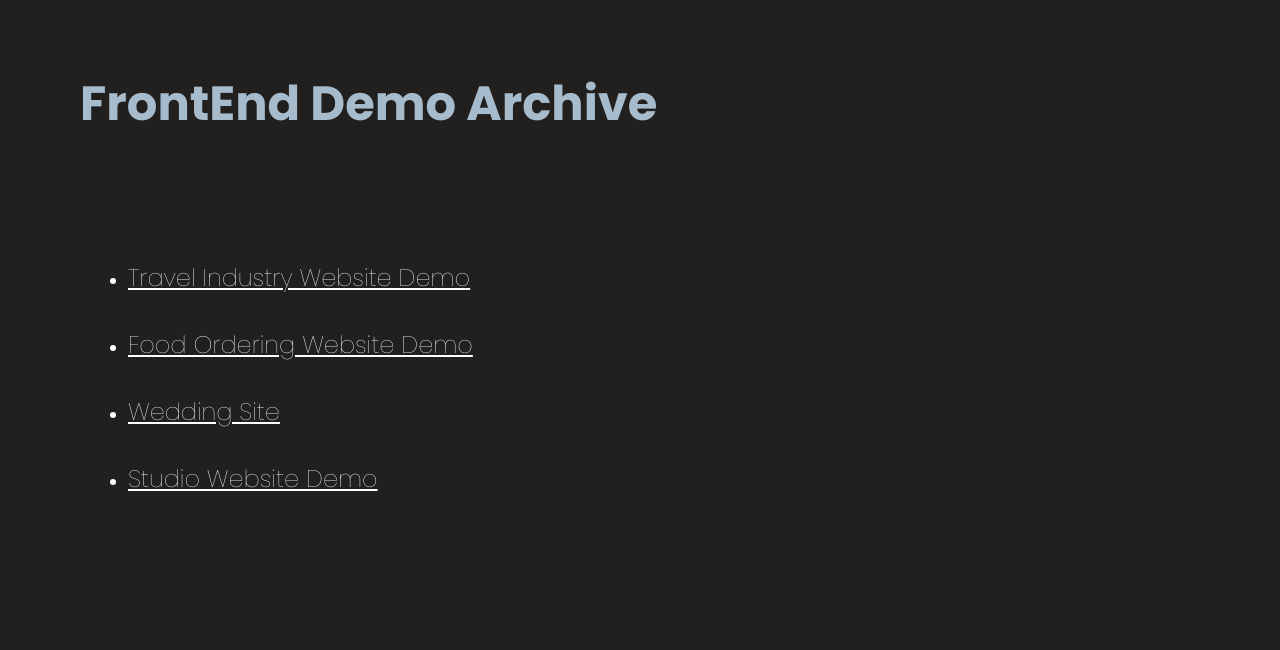
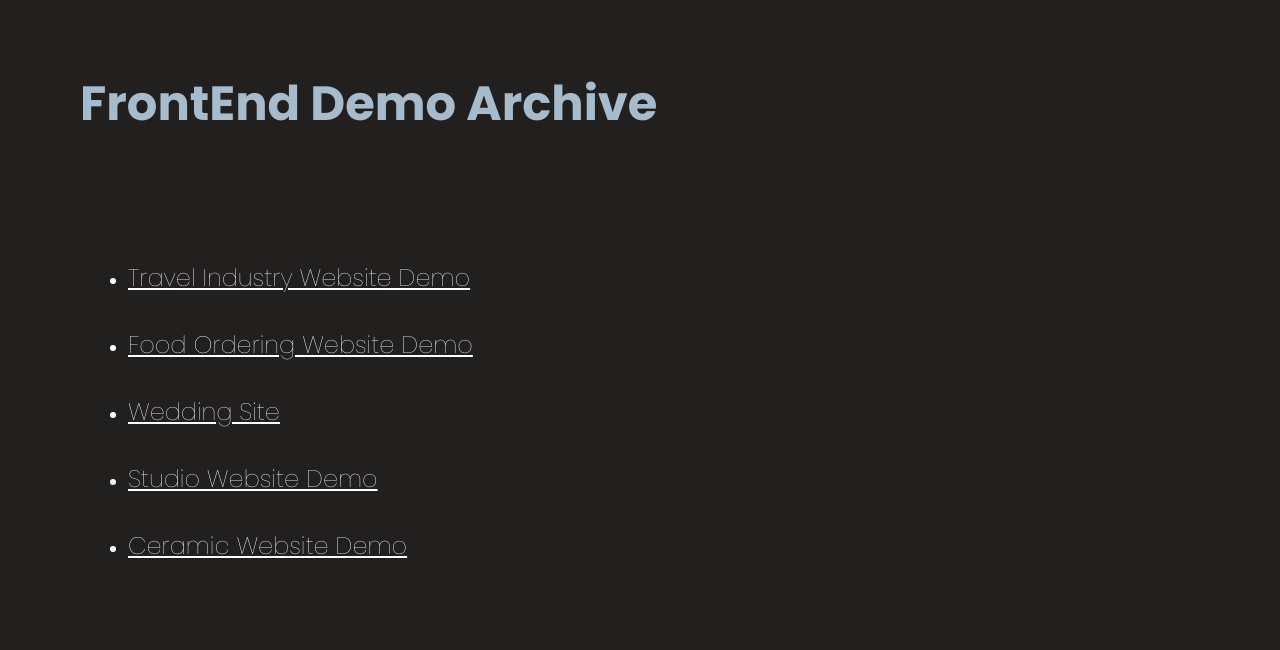
Before and after one commit to Irawadee/Portfolio2024, a plain HTML site: page WebArchive.html in a window 1280 px wide. Shown: the part 92-742 px from the top of the page. Drawn offline with Linux system fonts and the light colour scheme.

Commit message:
Update ceramic

```diff
--- a/WebArchive.html
+++ b/WebArchive.html
@@ -52,6 +52,11 @@
               >Studio Website Demo</a
             >
           </li>
+          <li>
+            <a href="https://caeramic-sitedemo.netlify.app/" target="_blank"
+              >Ceramic Website Demo</a
+            >
+          </li>
         </ul>
       </div>
     </main>
```
